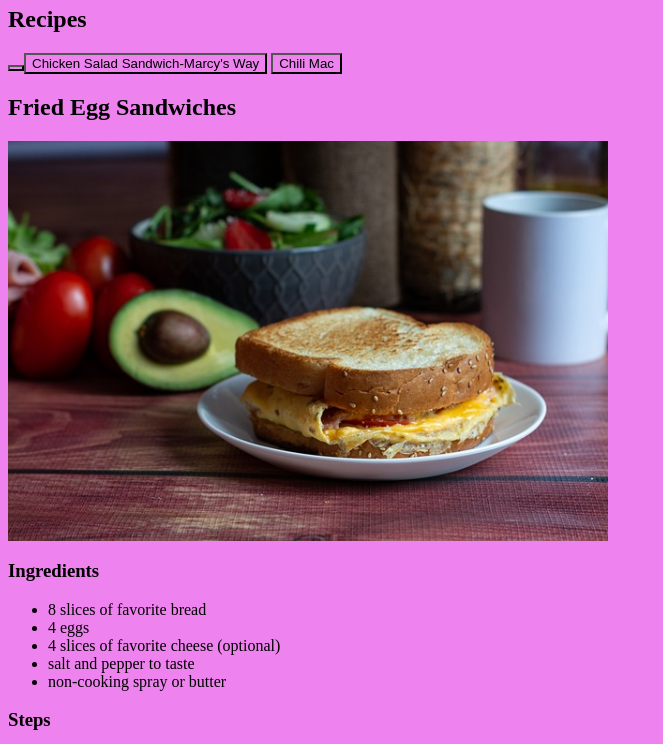
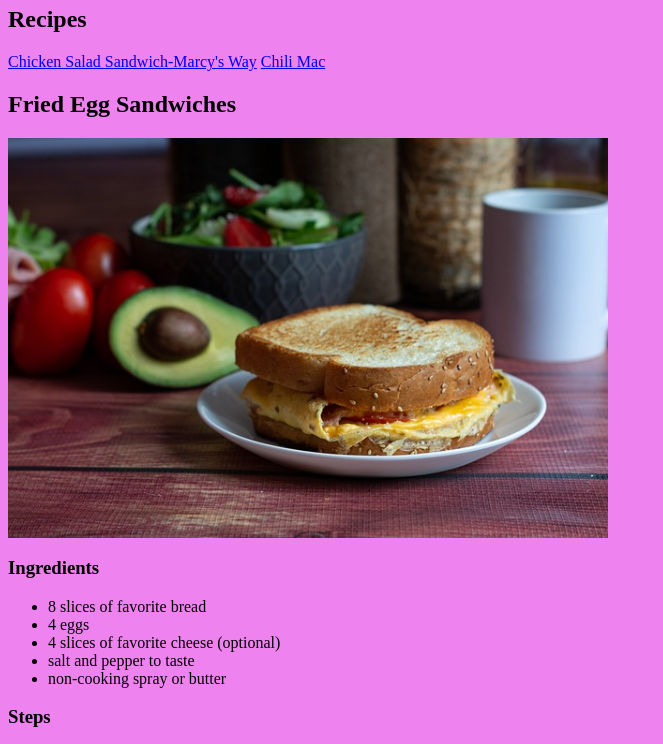
Before and after one commit to Marcy61204/howTo, a plain HTML site: page index.html in a window 1280 px wide. Shown: the part 60-804 px from the top of the page, without its empty margins (0-663 px from the left). Drawn offline with Linux system fonts and the light colour scheme.

Commit message:
Update index.html

```diff
--- a/index.html
+++ b/index.html
@@ -10,9 +10,9 @@
    <h1>How To:</h1>
      <h2>Recipes</h2>
    <nav>
-   <button href="fried egg sandwich"Fried Egg Sandwich</button>
-   <button href="chicken salad sandwich-Marcy's way">Chicken Salad Sandwich-Marcy's Way</button>
-   <button href="chili mac">Chili Mac</button>
+   <a href="fried egg sandwich"Fried Egg Sandwich</a>
+   <a href="chicken salad sandwich-Marcy's way">Chicken Salad Sandwich-Marcy's Way</a>
+   <a href="chili mac">Chili Mac</a>
 
   </nav>
 
```
